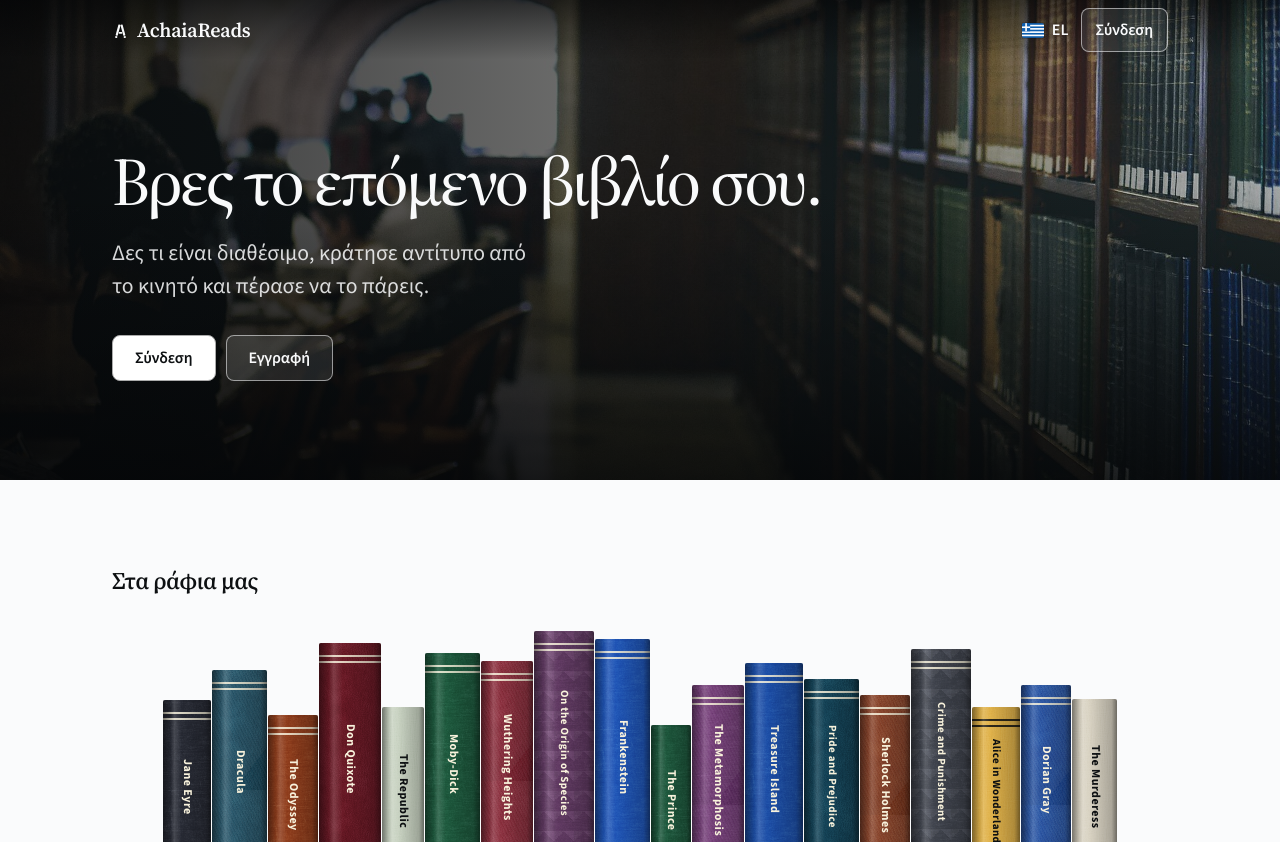
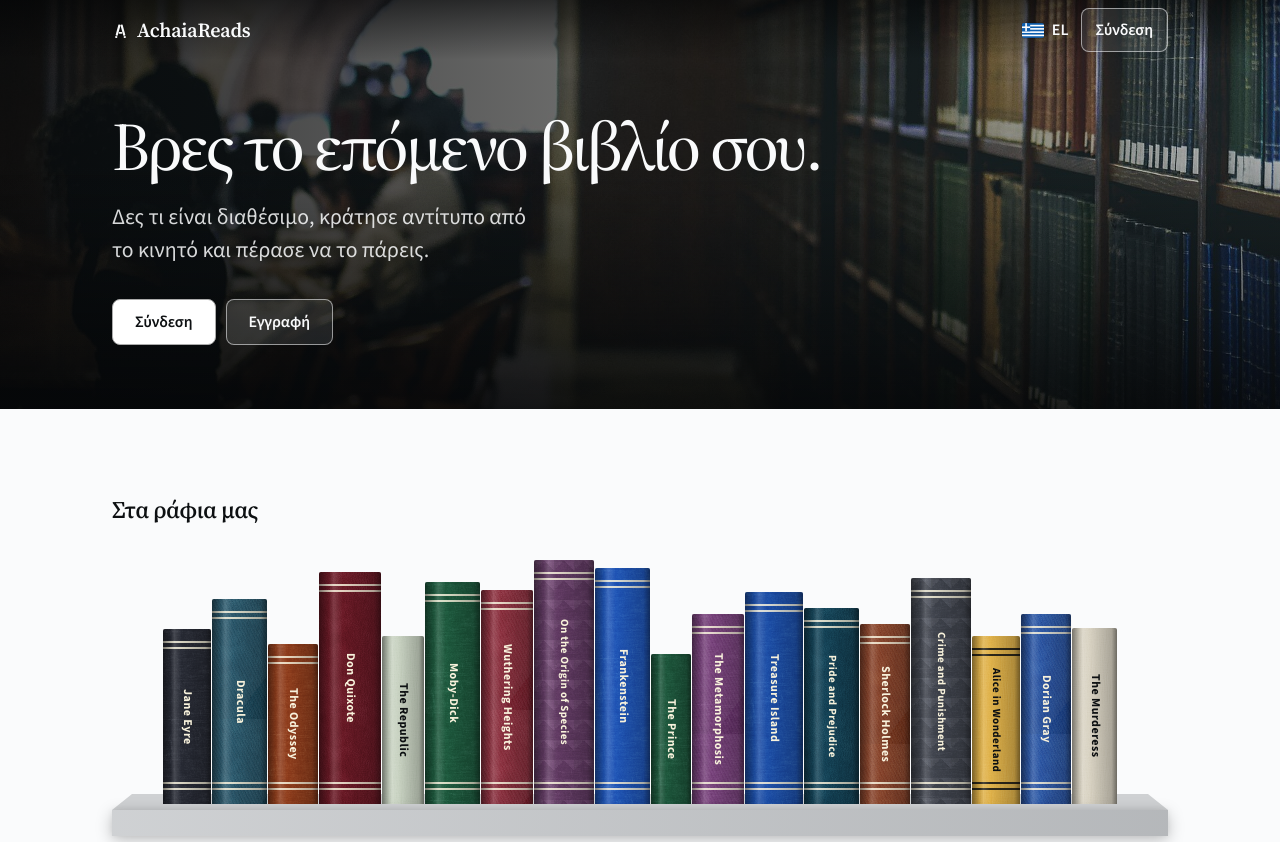
Before and after one commit to ckagias/lectern, a PHP site: page / in a window 1280 px wide. Shown: the top 842 px of the page. Run offline with PHP 8.4, Linux system fonts and the light colour scheme.

Commit message:
style: shorter hero on wide screens

```diff
--- a/prototype/css/home.css
+++ b/prototype/css/home.css
@@ -438,7 +438,7 @@
 @media (min-width: 900px) {
   .hero {
     align-items: center;
-    min-height: clamp(26rem, 60vh, 34rem);
+    min-height: clamp(24rem, 50vh, 28rem);
   }
 
   .hero-in {
```
